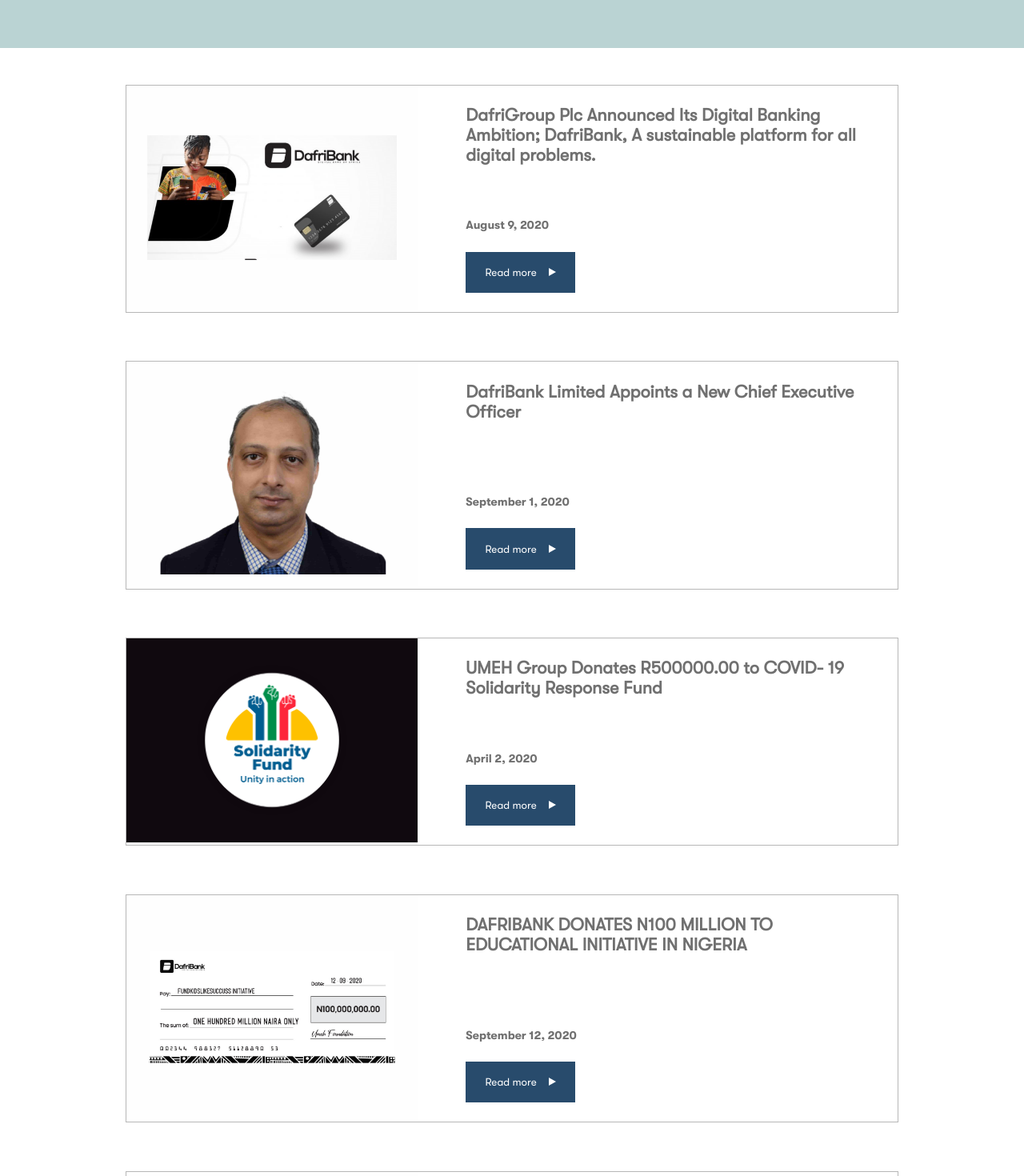
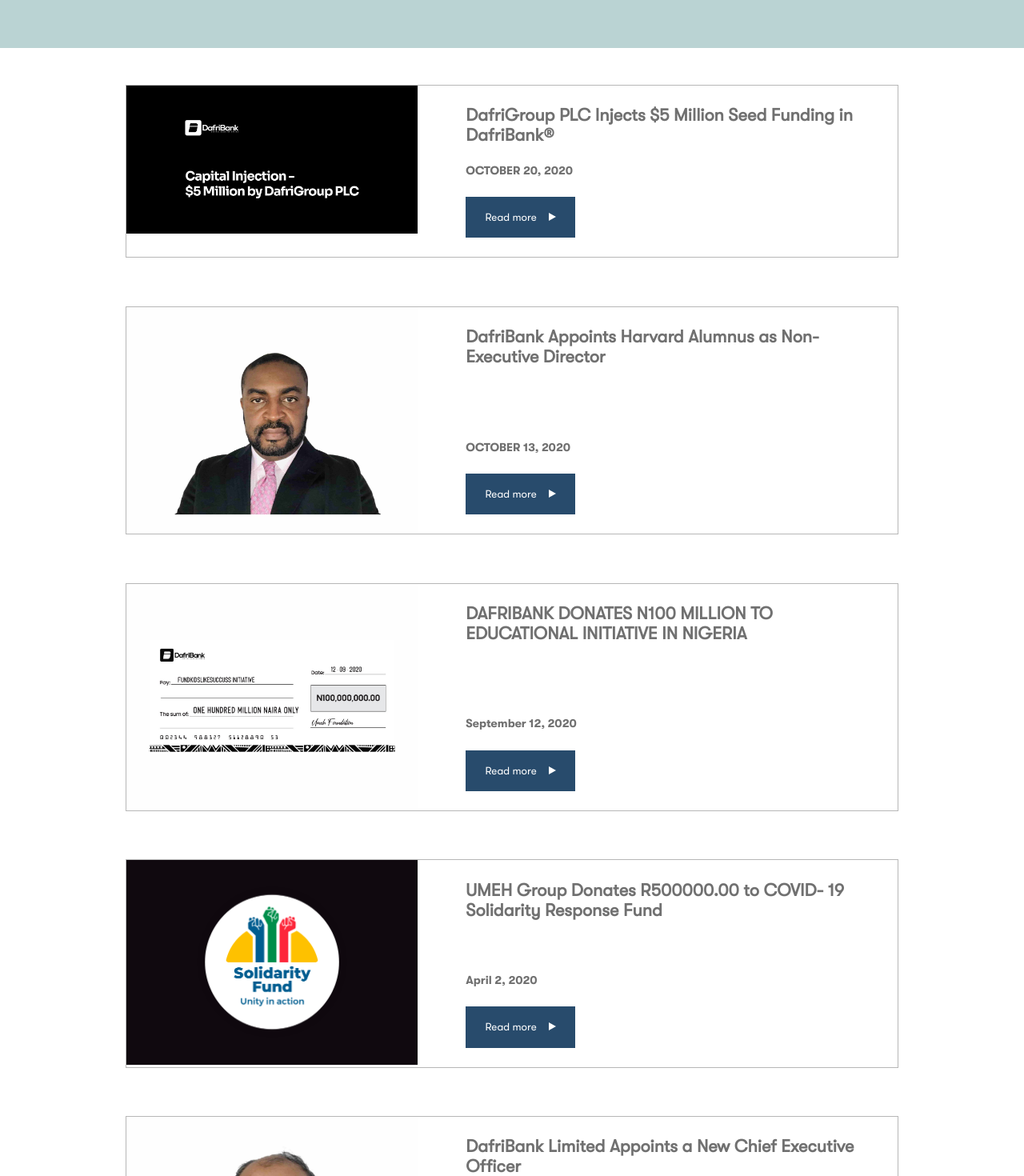
Before and after one commit to akimzzy/dafrigroup, a React (Create React App) app in the folder client/: page /blog in a window 1280 px wide. Shown: the part 740-2210 px from the top of the page at 80% size. Built offline with nearby package versions, Linux system fonts and the light colour scheme.

Commit message:
added a new blog

```diff
--- a/client/src/components/BlogData.js
+++ b/client/src/components/BlogData.js
@@ -6,34 +6,60 @@
 
 
 const data = [
+    // {
+    //     id: "1",
+    //     title: "DafriGroup Plc Announced Its Digital Banking Ambition; DafriBank, A sustainable platform for all digital problems.",
+    //     date: "August 9, 2020",
+    //     description: 'The latest division of DafriGroup PLC is Africa’s pioneer digital banking solution to assist cyber entrepreneurs with digital monetary transactions across the continent.',
+    //     src: images[0]
+    // },
+    // {
+    //     id: "2",
+    //     title: "DafriBank Limited Appoints a New Chief Executive Officer",
+    //     date: " September 1, 2020",
+    //     description: 'We are pleased to announce Ramaswamy Easwaran as the new Chief Executive Officer of DafriBank Limited. Mr. Ramaswamy Easwaran will be taking up the charge with effect from 1st September 2020. As a banker, Mr. Easwaran has had an illustrious career spanning 18 years and is also an award-winning performer.',
+    //     src: images[1]
+    // },
+    // {
+    //     id: "3",
+    //     title: "UMEH Group Donates R500000.00 to COVID- 19 Solidarity Response Fund",
+    //     date: "April 2, 2020",
+    //     description: 'The fight against the COVID-19 pandemic has intensified in South Africa with a 21-day period of lockdown which officially began this week. To assist the on-ground battle against the virus, Xolane Ndhlovu through his company UMEH Group Proprietary Limited has pledged an immediate donation of R500000.00 to support President Cyril Ramaphosa’s Solidarity Response Fund.',
+    //     src: images[2]
+    // },
+    // {
+    //     id: "4",
+    //     title: "DAFRIBANK DONATES N100 MILLION TO EDUCATIONAL INITIATIVE IN NIGERIA",
+    //     date: "September 12, 2020",
+    //     description: 'The DafriGroup PLC through its daughter company DafriBank Limited has pledged a N100 million commitment to the Fund Kids Like Success Educational Initiative in the federal republic of Nigeria.',
+    //     src: images[3]
+    // },
+    // {
+    //     id: "5",
+    //     name: "Dr. Edward Obasi",
+    //     title: "DafriBank Appoints Harvard Alumnus as Non-Executive Director",
+    //     date: "OCTOBER 13, 2020",
+    //     description: 'DafriBank PLC is pleased to announce the appointment of Dr. Edward Obasi in the role of Non-Executive Director with effect from 1st November 2020.',
+    //     src: images[4]
+    // },
+    // {
+    //     id: "6",
+    //     // name: "DafriGroup PLC Injects $5 Million Seed Funding in DafriBank®",
+    //     title: "DafriGroup PLC Injects $5 Million Seed Funding in DafriBank®",
+    //     date: "OCTOBER 20, 2020",
+    //     description: 'DafriGroup is pleased to announce a $5 million initial investment to DafriBank. This will help jump start the development of products and services that will make DafriBank offering accessible to more…',
+    //     src: images[5]
+    // },
+
     {
-        id: "1",
-        title: "DafriGroup Plc Announced Its Digital Banking Ambition; DafriBank, A sustainable platform for all digital problems.",
-        date: "August 9, 2020",
-        description: 'The latest division of DafriGroup PLC is Africa’s pioneer digital banking solution to assist cyber entrepreneurs with digital monetary transactions across the continent.',
-        src: images[0]
+        id: "6",
+        // name: "DafriGroup PLC Injects $5 Million Seed Funding in DafriBank®",
+        title: "DafriGroup PLC Injects $5 Million Seed Funding in DafriBank®",
+        date: "OCTOBER 20, 2020",
+        description: 'DafriGroup is pleased to announce a $5 million initial investment to DafriBank. This will help jump start the development of products and services that will make DafriBank offering accessible to more…',
+        src: images[5]
     },
-    {
-        id: "2",
-        title: "DafriBank Limited Appoints a New Chief Executive Officer",
-        date: " September 1, 2020",
-        description: 'We are pleased to announce Ramaswamy Easwaran as the new Chief Executive Officer of DafriBank Limited. Mr. Ramaswamy Easwaran will be taking up the charge with effect from 1st September 2020. As a banker, Mr. Easwaran has had an illustrious career spanning 18 years and is also an award-winning performer.',
-        src: images[1]
-    },
-    {
-        id: "3",
-        title: "UMEH Group Donates R500000.00 to COVID- 19 Solidarity Response Fund",
-        date: "April 2, 2020",
-        description: 'The fight against the COVID-19 pandemic has intensified in South Africa with a 21-day period of lockdown which officially began this week. To assist the on-ground battle against the virus, Xolane Ndhlovu through his company UMEH Group Proprietary Limited has pledged an immediate donation of R500000.00 to support President Cyril Ramaphosa’s Solidarity Response Fund.',
-        src: images[2]
-    },
-    {
-        id: "4",
-        title: "DAFRIBANK DONATES N100 MILLION TO EDUCATIONAL INITIATIVE IN NIGERIA",
-        date: "September 12, 2020",
-        description: 'The DafriGroup PLC through its daughter company DafriBank Limited has pledged a N100 million commitment to the Fund Kids Like Success Educational Initiative in the federal republic of Nigeria.',
-        src: images[3]
-    },
+
     {
         id: "5",
         name: "Dr. Edward Obasi",
@@ -43,6 +69,38 @@
         src: images[4]
     },
 
+    {
+        id: "4",
+        title: "DAFRIBANK DONATES N100 MILLION TO EDUCATIONAL INITIATIVE IN NIGERIA",
+        date: "September 12, 2020",
+        description: 'The DafriGroup PLC through its daughter company DafriBank Limited has pledged a N100 million commitment to the Fund Kids Like Success Educational Initiative in the federal republic of Nigeria.',
+        src: images[3]
+    },
+
+    {
+        id: "3",
+        title: "UMEH Group Donates R500000.00 to COVID- 19 Solidarity Response Fund",
+        date: "April 2, 2020",
+        description: 'The fight against the COVID-19 pandemic has intensified in South Africa with a 21-day period of lockdown which officially began this week. To assist the on-ground battle against the virus, Xolane Ndhlovu through his company UMEH Group Proprietary Limited has pledged an immediate donation of R500000.00 to support President Cyril Ramaphosa’s Solidarity Response Fund.',
+        src: images[2]
+    },
+
+    {
+        id: "2",
+        title: "DafriBank Limited Appoints a New Chief Executive Officer",
+        date: " September 1, 2020",
+        description: 'We are pleased to announce Ramaswamy Easwaran as the new Chief Executive Officer of DafriBank Limited. Mr. Ramaswamy Easwaran will be taking up the charge with effect from 1st September 2020. As a banker, Mr. Easwaran has had an illustrious career spanning 18 years and is also an award-winning performer.',
+        src: images[1]
+    },
+
+    {
+        id: "1",
+        title: "DafriGroup Plc Announced Its Digital Banking Ambition; DafriBank, A sustainable platform for all digital problems.",
+        date: "August 9, 2020",
+        description: 'The latest division of DafriGroup PLC is Africa’s pioneer digital banking solution to assist cyber entrepreneurs with digital monetary transactions across the continent.',
+        src: images[0]
+    },
+
 
 ]
 
--- a/client/src/components/BlogPage/BlogPage.js
+++ b/client/src/components/BlogPage/BlogPage.js
@@ -9,6 +9,7 @@
 import BlogPostDetails_4 from '../BlogPostDetails/BlogPostDeails_4';
 import MetaDecorator from '../MetaDecorator';
 import BlogPostDetails_5 from '../BlogPostDetails/BlogPostDeails_5';
+import BlogPostDetails_6 from '../BlogPostDetails/BlogPostDeails_6';
 
 const Blog = ({ match }) => {
 
@@ -30,6 +31,10 @@
         } else if (match.params.id === "5") {
           // eslint-disable-next-line
             return <BlogPostDetails_5 />
+        }
+        else if (match.params.id === "6") {
+          // eslint-disable-next-line
+            return <BlogPostDetails_6 />
         }
     }
 
--- /dev/null
+++ b/client/src/components/BlogPostDetails/BlogPostDeails_6.js
@@ -0,0 +1,37 @@
+import React from 'react';
+import './BlogPostDetails.module.scss'
+
+
+const BlogPostDetails_6 = () => {
+    return (<div>
+        <p>
+        The latest investment is aligned with DafriGroup's commitment to drive economic opportunities in cities across the African continent. The group targets startups, with high growth potential, using emerging technology tools to provide revolutionary solutions to meet modern challenges in underserved communities.
+        <br/><br/>
+        The $5 million investment will help launch DafriBank as a fully formed self-sustaining and innovative digital-only bank with a full range of products and services. In addition, the financing will support the development and expansion of the bank's short and long term goals.
+        <br/><br/>
+        “DafriGroup is on a mission to ensure that Africa fulfils its economic potential by empowering businesses across the continent.” said the group Chairman Xolane Ndhlovu. “The board's decision to invest in DafriBank rests on the massive potential embodied by its unique digital banking solutions turning one of the continent's difficult challenge into a global business opportunity, and we are excited to see the bank become an industry juggernaut.” he said
+        <br/><br/>
+        DafriBank's CEO Ramaswamy Easwara also shared the following sentiment: 'I am incredibly grateful to DafriGroup for this generous investment especially in this critical early stages of our development that will ensure we hit the ground running. This investment, along with our fully developed business plan, industry experience and expertise will bring our goal of providing the best digital-banking services to fruition.”
+        <br/><br/>
+        <b>About DafriGroup PLC</b>
+        <br/>
+        <br/>
+        DafriGroup is a public limited company established in 2019 by Xolane Ndhlovu who currently lead the company as the chairman. The flagship of the company is DafriGroup PLC registered in South Africa, Nigeria and Botswana with its headquarters in South Africa. The company has a diverse range of interest in multiple industries as evidenced by its fast growing list of subsidiaries including UMEH, DafriTechnologies, DafriBank, DafriExchange, DafriAir, OMAHA Hotels, DafriEstate, Royal IVY, and UMEH Motors among others serving millions of customers in Africa and on a global scale. More Information can be accessed at <a href="https://dafrigroup.com/" target="_blank" rel="noopener noreferrer">www.dafrigroup.com</a>
+        <br/><br/>
+        <b>About DafriBank PLC</b>
+        <br/>
+        <br/>
+        DafriBank is a multifunctional African digital-only bank that will provide a wide range of financial services including money deposits, transfers, exchange, to diversified clients. The Fintech company is set to launch in the 3rd Quarter of 2021 with headquarters in South Africa and will maintain offices in multiple locations all over Africa. Visit <a href="https://dafrigroup.com/" target="_blank" rel="noopener noreferrer">www.dafribank.com</a> for more information.
+        <br/><br/>
+
+
+        Contact Us
+        <br/>
+        E: press@dafrigroup.com<br/>
+        Tel: 011 568 5053<br/>
+        Fax: 086 560 9785
+        </p>
+    </div>);
+}
+
+export default BlogPostDetails_6;
--- a/client/src/components/Home/Home.js
+++ b/client/src/components/Home/Home.js
@@ -6,7 +6,7 @@
 
 const Home = () => {
 
-    const topThreeBlog = [data[data.length - 1], data[data.length - 2], data[data.length - 3]]
+    const topThreeBlog = [data[0], data[1], data[2]]
 
     return (<section>
         <MetaDecorator title="DafriGroup PLC - Digitalising Africa" description="DafriGroup PLC invest in sectors that provide strong long-term returns and have the ability to move Africa’s Economy forward. Technology, finance,  hospitality, real estate, blockchain, media, aviation" />
```
Also changed, not shown: client/src/blogImage/Blog-image6.jpg (added).
